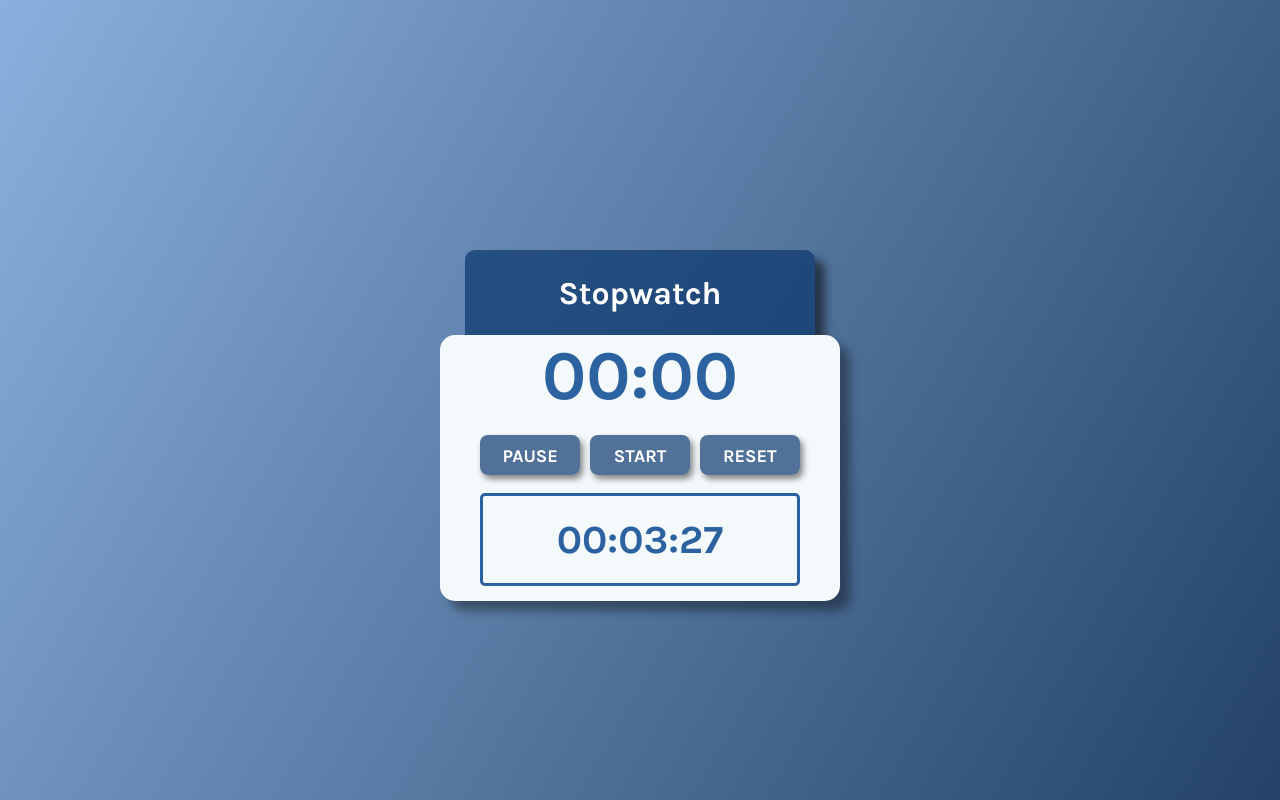
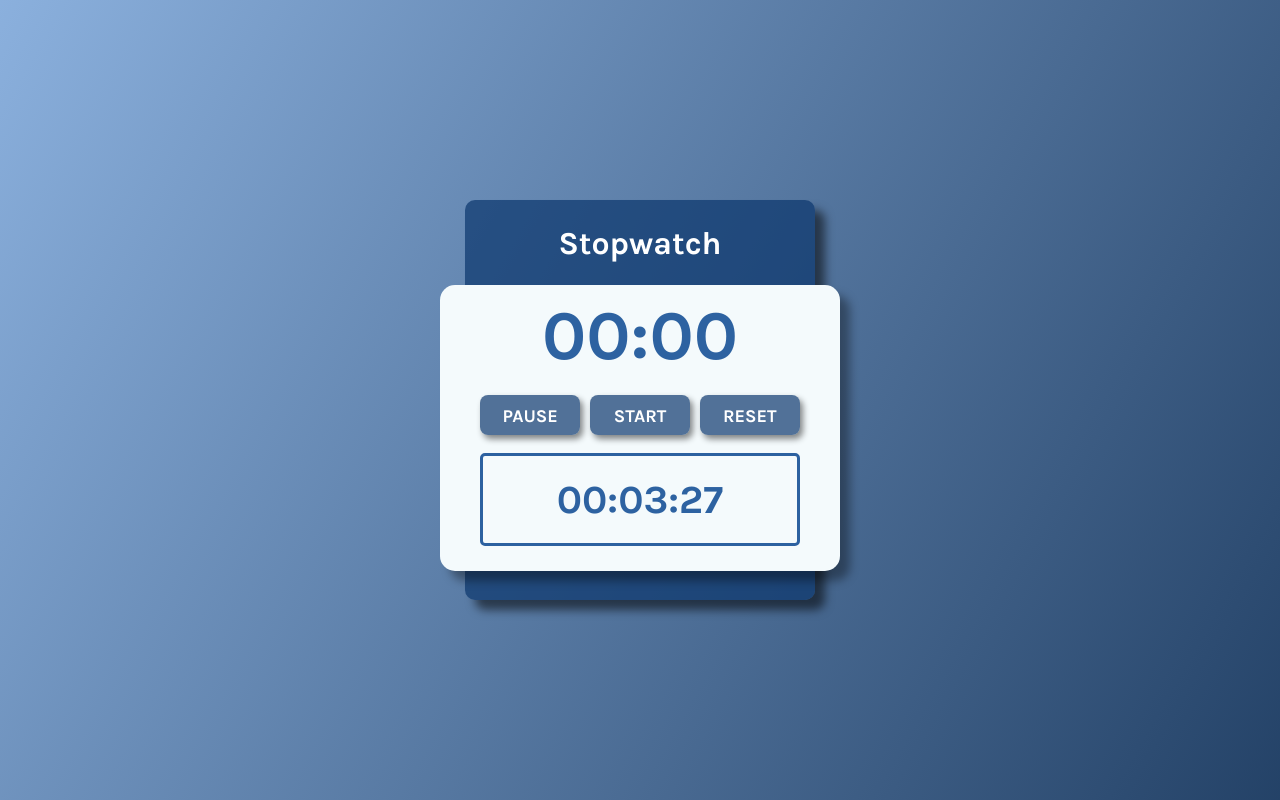
Before and after one commit to edgardjustino/stopwatch, a plain HTML site: page index.html in a window 1280 px wide. Drawn offline with Linux system fonts and the light colour scheme.

Commit message:
little adjusts

```diff
--- a/styles.css
+++ b/styles.css
@@ -24,7 +24,7 @@ body{
 
 .container {
     width: 350px;
-    height: 300px;
+    height: 400px;
     background-color: rgba(9, 53, 108, 0.69);
     border-radius: 10px;
     color: white;
@@ -56,6 +56,7 @@ p{
     align-items: center;
     justify-content: center;
     flex-direction: column;
+    padding: 10px;
     border-radius: 15px;
     box-shadow: 10px 10px 10px rgba(0, 0, 0, 0.355);
     position: absolute;
@@ -82,7 +83,7 @@ button {
 .lap-area {
     border-radius: 5px;
     border: rgba(14, 74, 147, 0.867) 3px solid;
-    width: 80%;
+    width: 84%;
     margin-bottom: 15px;
 }
 
```
